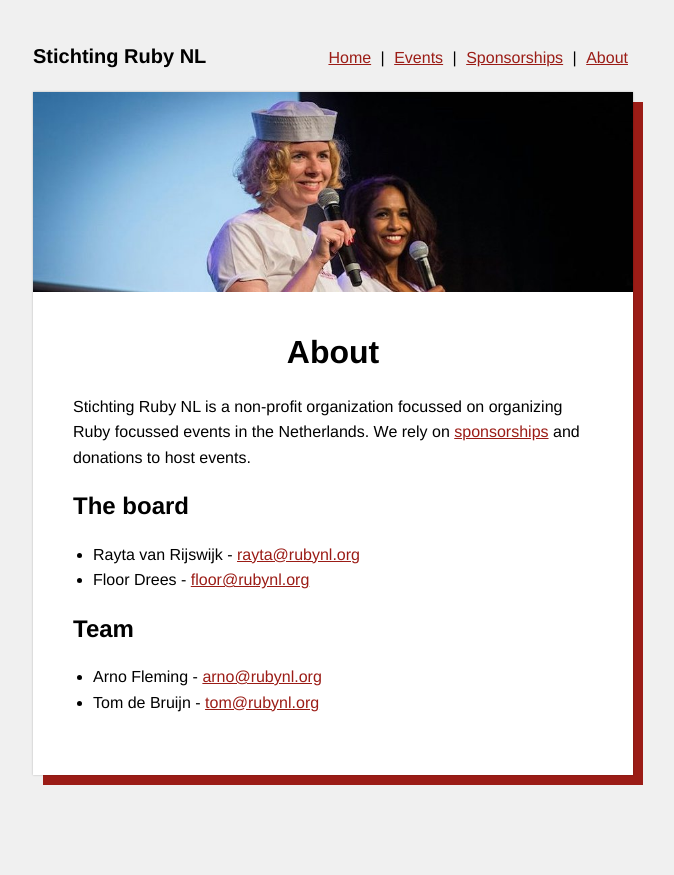
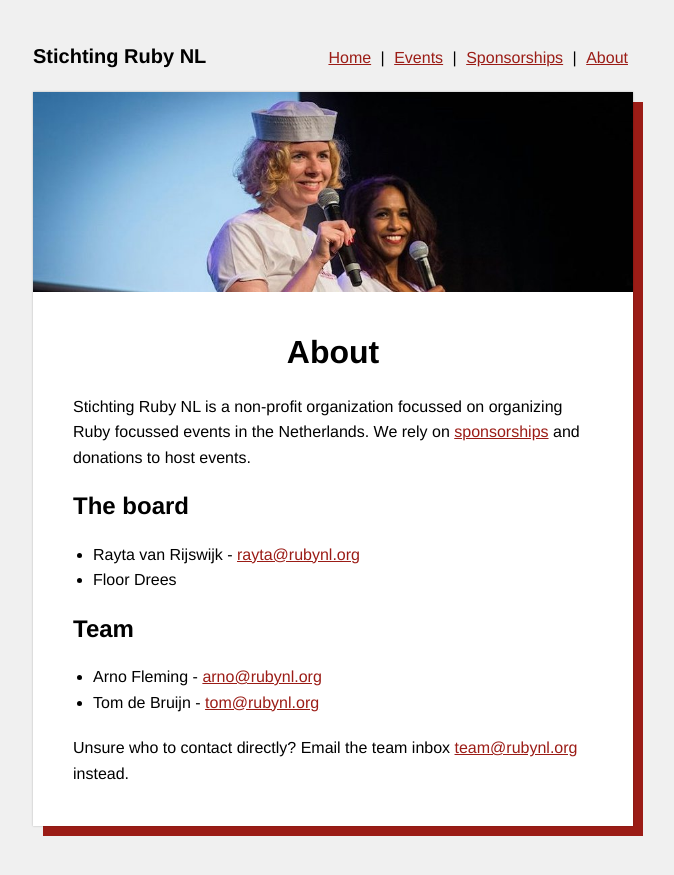
Before and after one commit to rubynl/rubynl.org, a Jekyll site: the page built from about.html, in a window 1280 px wide. Shown: the top 875 px of the page, without its empty margins (307-981 px from the left). Built offline with Jekyll 4.4.1, drawn with Linux system fonts in a browser that asks for light colours.

Commit message:
Update email addresses on about page

```diff
--- a/about.html
+++ b/about.html
@@ -14,7 +14,7 @@ header_description: About header image - Stichting Ruby NL team at EuRuKo 2019 R
 
 <ul>
   <li>Rayta van Rijswijk - <a href="mailto:rayta@rubynl.org">rayta@rubynl.org</a></li>
-  <li>Floor Drees - <a href="mailto:floor@rubynl.org">floor@rubynl.org</a></li>
+  <li>Floor Drees</li>
 </ul>
 
 <h2>Team</h2>
@@ -23,3 +23,5 @@ header_description: About header image - Stichting Ruby NL team at EuRuKo 2019 R
   <li>Arno Fleming - <a href="mailto:arno@rubynl.org">arno@rubynl.org</a></li>
   <li>Tom de Bruijn - <a href="mailto:tom@rubynl.org">tom@rubynl.org</a></li>
 </ul>
+
+<p>Unsure who to contact directly? Email the team inbox <a href="mailto:team@rubynl.org">team@rubynl.org</a> instead.</p>
```
